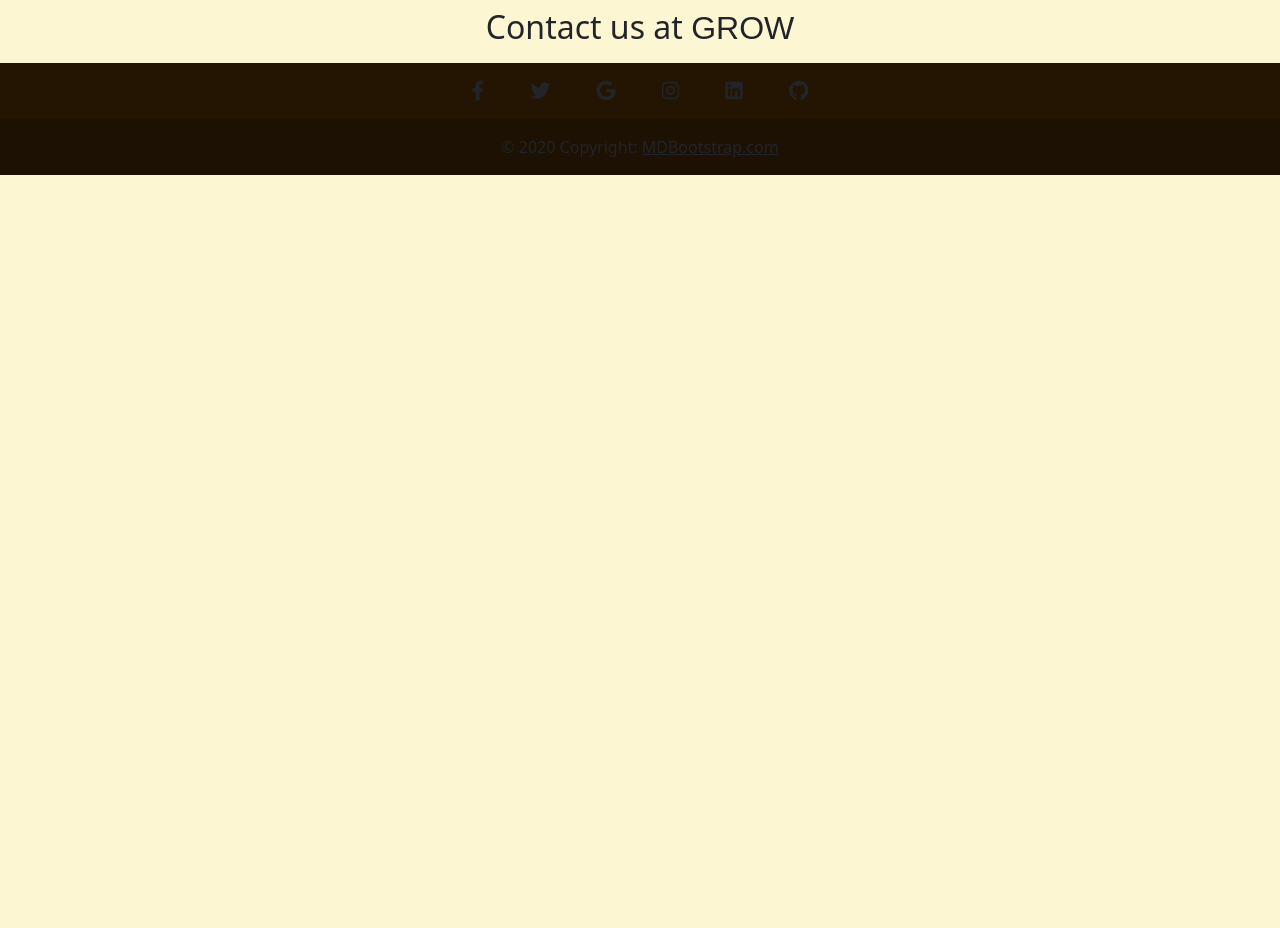
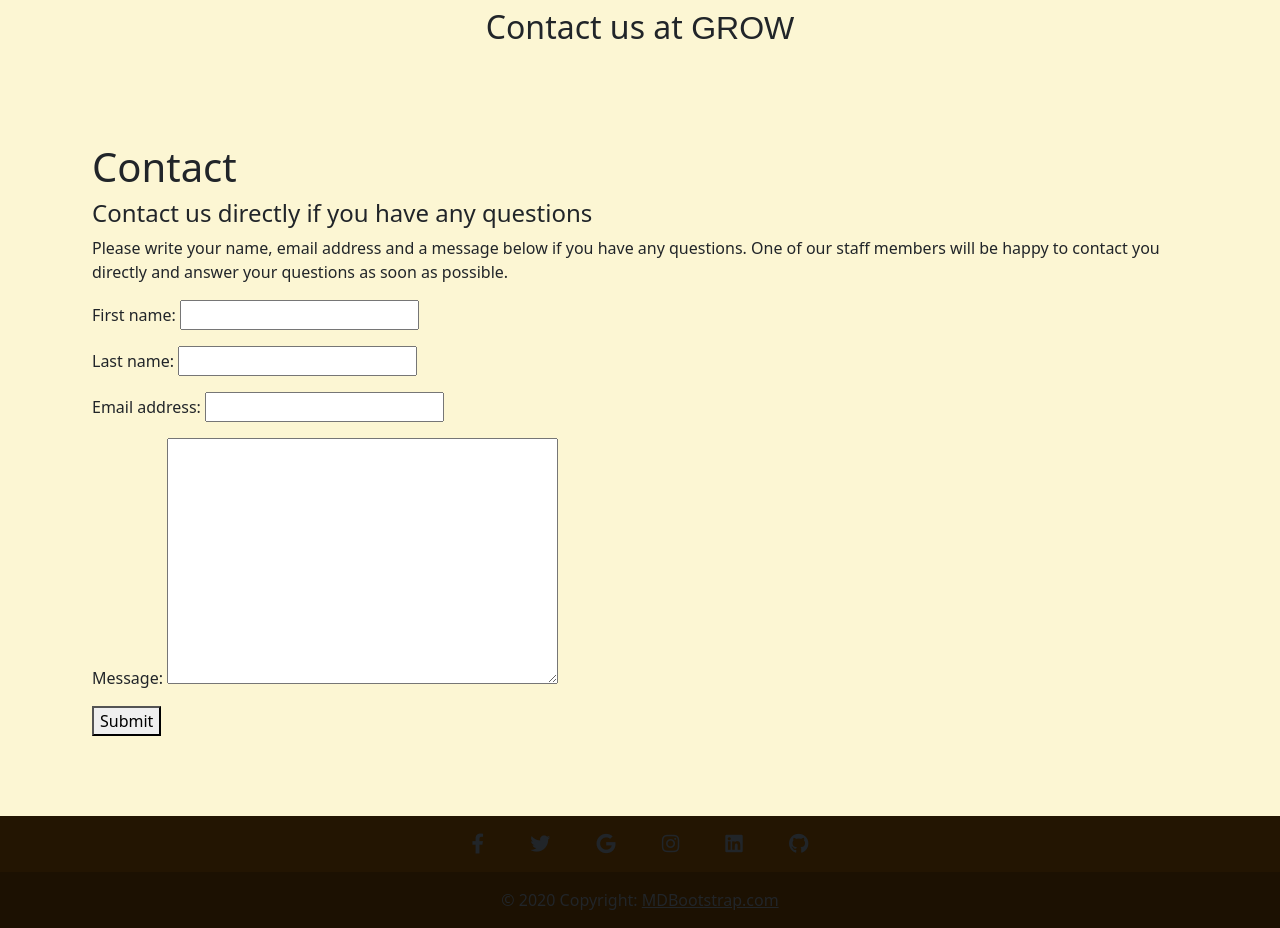
Before and after one commit to Emmacharleswilson/Pepper-Jacks, a Django app: page /contact/ in a window 1280 px wide. Shown: the part 101-1029 px from the top of the page. Before the commit the page ends 276 px from the top, so only its background shows below. Run offline with Django 3.2, Linux system fonts and the light colour scheme; some web fonts are replaced.

Commit message:
Set up contact page form basic functionality

```diff
--- /dev/null
+++ b/contact/forms.py
@@ -0,0 +1,10 @@
+from django import forms
+
+# Create your forms here.
+
+
+class ContactForm(forms.Form):
+	first_name = forms.CharField(max_length=50)
+	last_name = forms.CharField(max_length=50)
+	email_address = forms.EmailField(max_length=150)
+	message = forms.CharField(widget=forms.Textarea, max_length=2000)
--- a/contact/views.py
+++ b/contact/views.py
@@ -1,7 +1,32 @@
-from django.shortcuts import render
+from django.shortcuts import render, redirect
+from .forms import ContactForm
+from django.core.mail import send_mail, BadHeaderError
+from django.http import HttpResponse
+
 
 # Create your views here.
+def home(request):
+	return render(request, "index.html")
 
 
 def contact(request):
-    return render(request, 'contact.html')
+	if request.method == 'POST':
+		form = ContactForm(request.POST)
+		if form.is_valid():
+			subject = "Website Inquiry"
+			body = {
+			'first_name': form.cleaned_data['first_name'],
+			'last_name': form.cleaned_data['last_name'],
+			'email': form.cleaned_data['email_address'],
+			'message':form.cleaned_data['message'],
+			}
+			message = "\n".join(body.values())
+
+			try:
+				send_mail(subject, message, 'admin@example.com', ['admin@example.com'])
+			except BadHeaderError:
+				return HttpResponse('Invalid header found.')
+			return redirect ("home")
+
+	form = ContactForm()
+	return render(request, "contact.html", {'form':form})
--- a/pepper_jacks/settings.py
+++ b/pepper_jacks/settings.py
@@ -144,3 +144,5 @@ DEFAULT_FILE_STORAGE = 'cloudinary_storage.storage.MediaCloudinaryStorage'
 # https://docs.djangoproject.com/en/3.2/ref/settings/#default-auto-field
 
 DEFAULT_AUTO_FIELD = 'django.db.models.BigAutoField'
+
+EMAIL_BACKEND = 'django.core.mail.backends.console.EmailBackend'
--- a/templates/contact.html
+++ b/templates/contact.html
@@ -13,6 +13,21 @@
         <div class="col-sm-4 col-md-6">
         </div>
     </div>
+    <!--Contact form-->
+    <div style="margin:80px">
+        <h1>Contact</h1>
+        <h4>Contact us directly if you have any questions</h4>
+        <p>
+            Please write your name, email address and a message below if you have any questions.
+            One of our staff members will be happy to contact you directly and answer your questions as soon as
+            possible.
+        </p>
+        <form method="post">
+            {% csrf_token %}
+            {{form.as_p}}
+            <button type="submit">Submit</button>
+        </form>
+    </div>
 </div>
 </div>
 {% endblock %}
```
